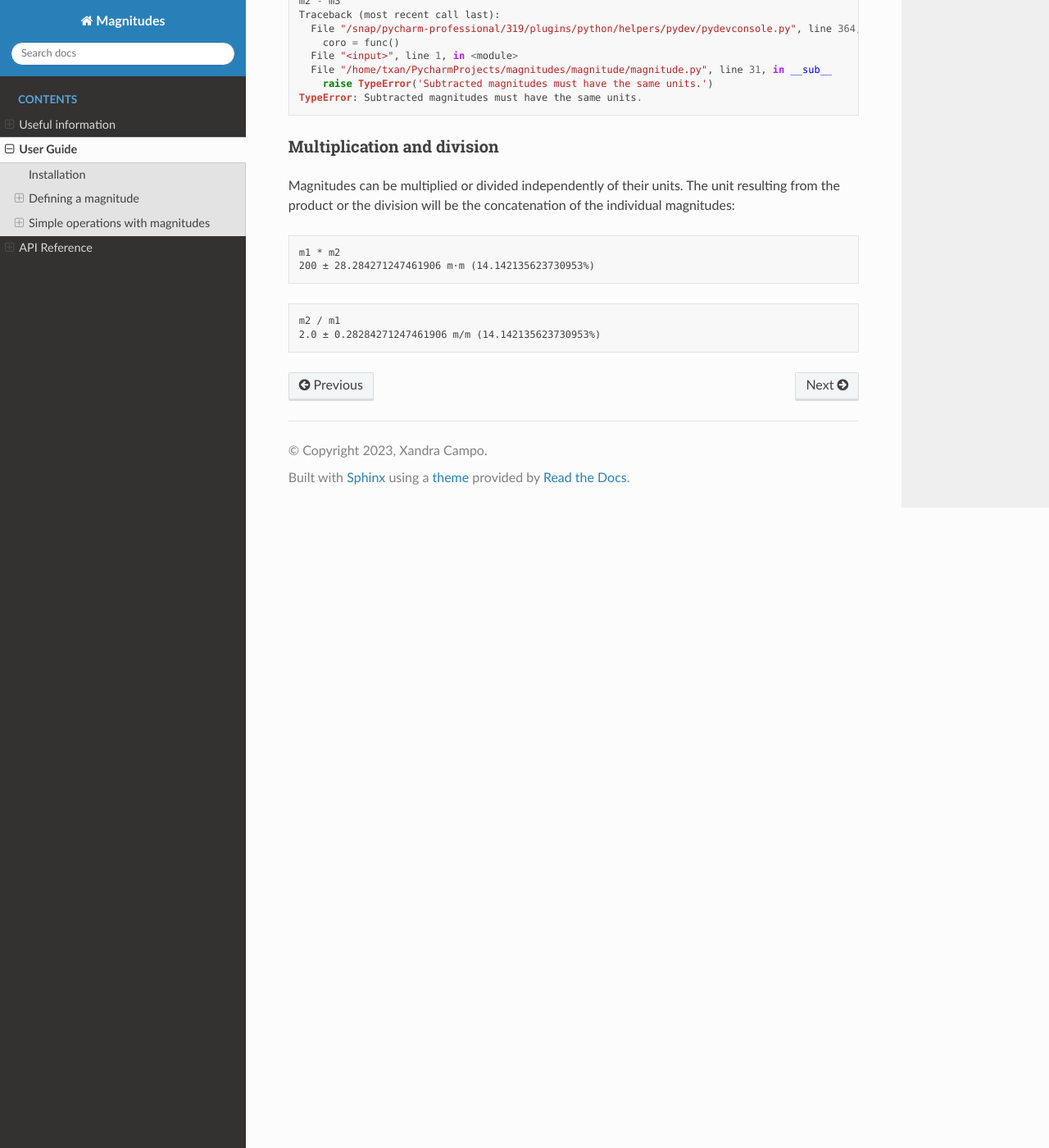
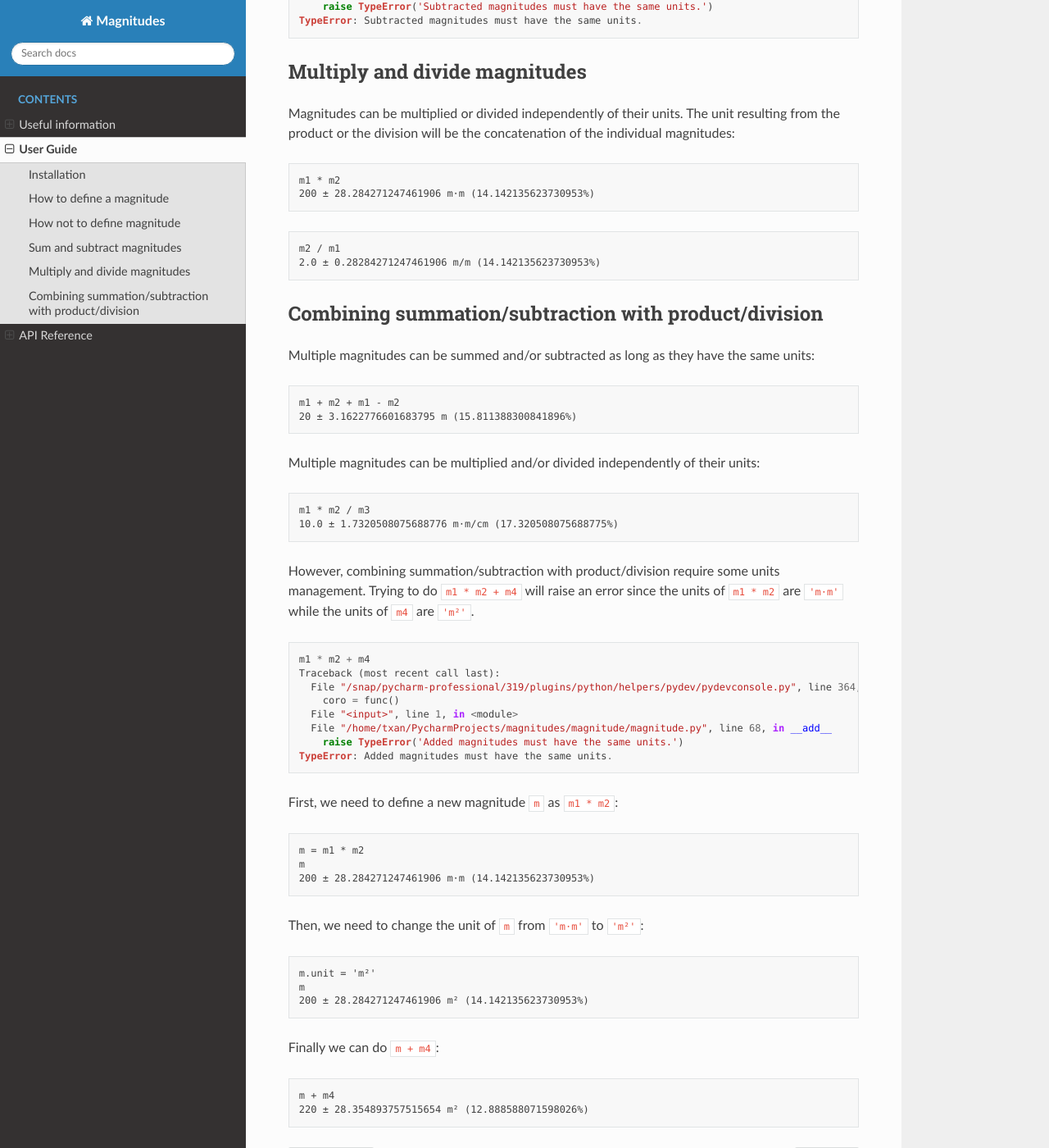
Before and after one commit to xandratxan/physical-magnitude, a Sphinx documentation site: the page built from docs/source/usage.rst, in a window 1280 px wide and 1400 px high, scrolled down 3255 px. Shown: the whole window at 82% size. Built offline with Sphinx 7.4.7 and the Read the Docs theme 2.0.0, drawn with Linux system fonts in a browser that asks for light colours; some of the changed text lies outside the part shown.

Commit message:
Add documentation about combining + or - with * or /

```diff
--- a/docs/source/usage.rst
+++ b/docs/source/usage.rst
@@ -6,11 +6,8 @@ This page gives a good introduction in how to get started with ``magnitudes``.
 Installation
 ------------
 
-Defining a magnitude
---------------------
-
-How magnitudes can be defined
-~~~~~~~~~~~~~~~~~~~~~~~~~~~~~
+How to define a magnitude
+-------------------------
 
 Magnitudes are defined as instantiations of the class ``Magnitude``.
 
@@ -85,8 +82,8 @@ Magnitudes can defined with zero value, but they may be tricky: uncertainties ma
     Magnitude(value=0, unit='m', relative_uncertainty=0.1)
     0 ± 0.0 m (10.0%)
 
-How magnitudes cannot be defined
-~~~~~~~~~~~~~~~~~~~~~~~~~~~~~~~~
+How not to define magnitude
+---------------------------
 
 Magnitudes must have uncertainties. They cannot be defined with no uncertainties:
 
@@ -131,8 +128,8 @@ Magnitudes cannot be defined with negative uncertainties, since it have no physi
         raise ValueError('Uncertainties must be positive.')
     ValueError: Uncertainties must be positive.
 
-Simple operations with magnitudes
----------------------------------
+Sum and subtract magnitudes
+---------------------------
 
 First, define some magnitudes to operate with them:
 
@@ -141,9 +138,6 @@ First, define some magnitudes to operate with them:
     m1 = Magnitude(value=10, unit='m', uncertainty=1)
     m2 = Magnitude(value=20, unit='m', uncertainty=2)
     m3 = Magnitude(value=20, unit='cm', uncertainty=2)
-
-Summation and subtraction
-~~~~~~~~~~~~~~~~~~~~~~~~~
 
 Magnitudes can be summed or subtracted as long as they have the same units:
 
@@ -181,8 +175,8 @@ If they have different units, an exception will be raised:
         raise TypeError('Subtracted magnitudes must have the same units.')
     TypeError: Subtracted magnitudes must have the same units.
 
-Multiplication and division
-~~~~~~~~~~~~~~~~~~~~~~~~~~~
+Multiply and divide magnitudes
+------------------------------
 
 Magnitudes can be multiplied or divided independently of their units.
 The unit resulting from the product or the division will be the concatenation of the individual magnitudes:
@@ -196,3 +190,58 @@ The unit resulting from the product or the division will be the concatenation of
 
     m2 / m1
     2.0 ± 0.28284271247461906 m/m (14.142135623730953%)
+
+Combining summation/subtraction with product/division
+-----------------------------------------------------
+
+Multiple magnitudes can be summed and/or subtracted as long as they have the same units:
+
+.. code-block::
+
+    m1 + m2 + m1 - m2
+    20 ± 3.1622776601683795 m (15.811388300841896%)
+
+
+Multiple magnitudes can be multiplied and/or divided independently of their units:
+
+.. code-block::
+
+    m1 * m2 / m3
+    10.0 ± 1.7320508075688776 m·m/cm (17.320508075688775%)
+
+However, combining summation/subtraction with product/division require some units management.
+Trying to do ``m1 * m2 + m4`` will raise an error since the units of ``m1 * m2`` are ``'m·m'`` while the units of ``m4`` are ``'m²'``.
+
+.. code-block::
+
+    m1 * m2 + m4
+    Traceback (most recent call last):
+      File "/snap/pycharm-professional/319/plugins/python/helpers/pydev/pydevconsole.py", line 364, in runcode
+        coro = func()
+      File "<input>", line 1, in <module>
+      File "/home/txan/PycharmProjects/magnitudes/magnitude/magnitude.py", line 68, in __add__
+        raise TypeError('Added magnitudes must have the same units.')
+    TypeError: Added magnitudes must have the same units.
+
+First, we need to define a new magnitude ``m`` as ``m1 * m2``:
+
+.. code-block::
+
+    m = m1 * m2
+    m
+    200 ± 28.284271247461906 m·m (14.142135623730953%)
+
+Then, we need to change the unit of ``m`` from ``'m·m'`` to ``'m²'``:
+
+.. code-block::
+
+    m.unit = 'm²'
+    m
+    200 ± 28.284271247461906 m² (14.142135623730953%)
+
+Finally we can do ``m + m4``:
+
+.. code-block::
+
+    m + m4
+    220 ± 28.354893757515654 m² (12.888588071598026%)
```
Also changed, not shown: README.md (+42 -0 lines), examples.py (+19 -2 lines), 1 other file.
